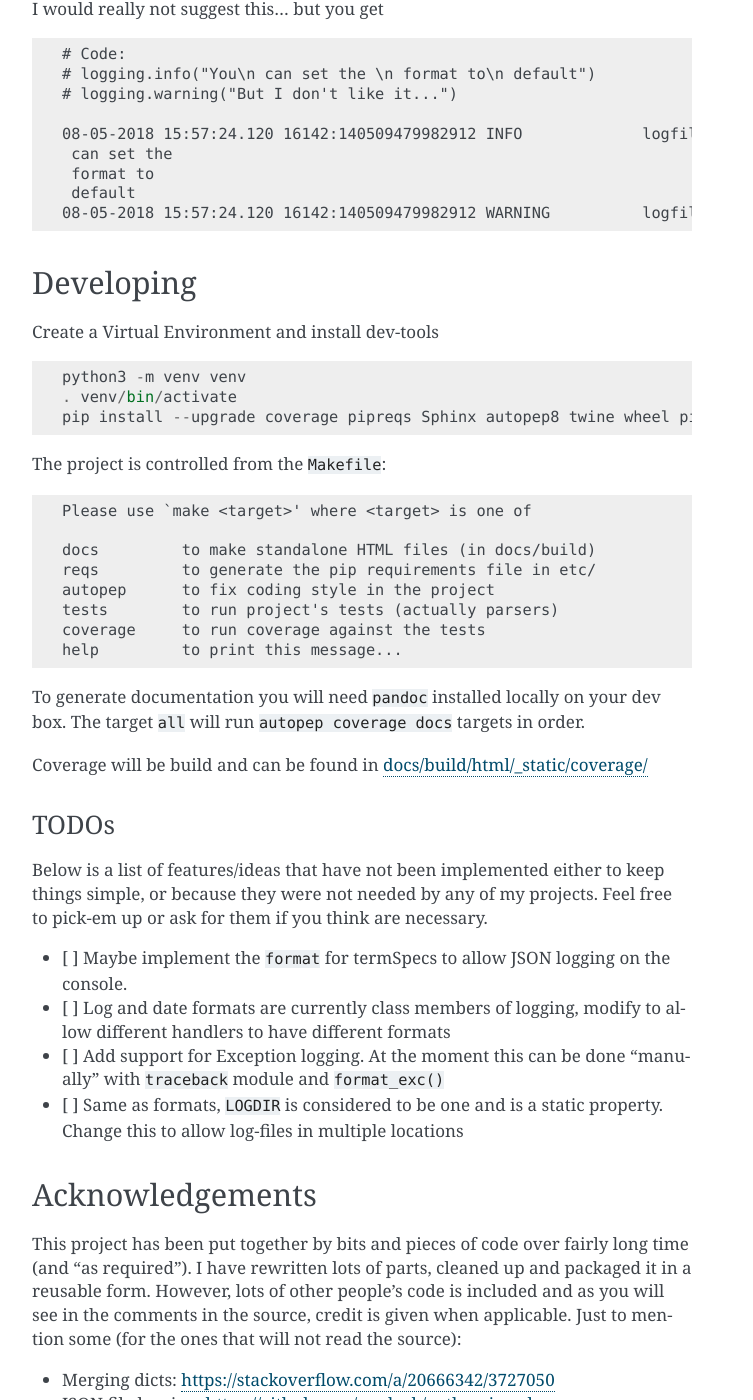
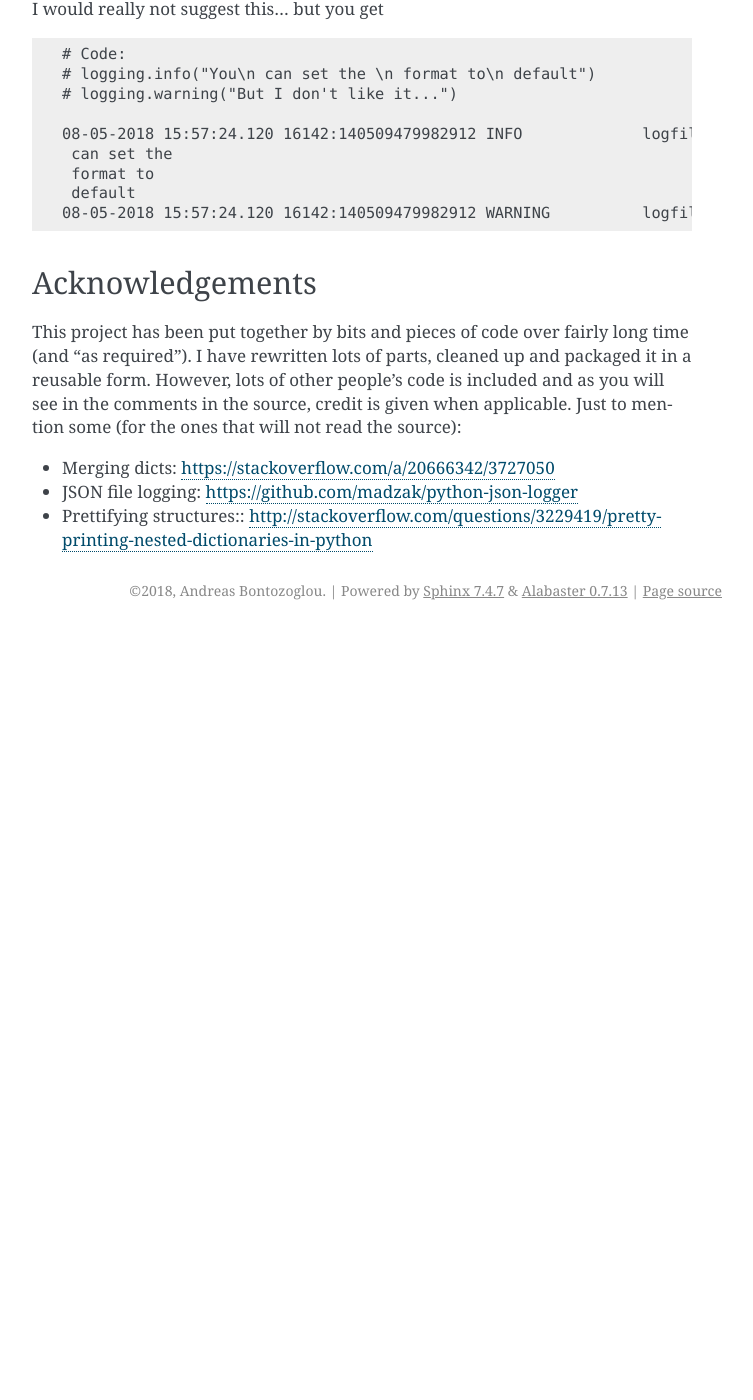
Before and after one commit to urban-1/lazylog, a Sphinx documentation site: the page built from docs/source/README.rst, in a window 1280 px wide and 1400 px high, scrolled down 5837 px. Shown: the whole window, without its empty margins (388-1141 px from the left). Built offline with Sphinx 7.4.7, drawn with Linux system fonts in a browser that asks for light colours; the version number could not be read and is left out; after the commit the page ends 6467 px from its top, so only the background shows below that.

```diff
--- a/docs/source/README.rst
+++ b/docs/source/README.rst
@@ -337,54 +337,6 @@ I would really not suggest this... but you get
      default
     08-05-2018 15:57:24.120 16142:140509479982912 WARNING          logfile 71  : But I don't like it...
 
-Developing
-----------
-
-Create a Virtual Environment and install dev-tools
-
-::
-
-    python3 -m venv venv
-    . venv/bin/activate
-    pip install --upgrade coverage pipreqs Sphinx autopep8 twine wheel pip setuptools
-
-The project is controlled from the ``Makefile``:
-
-.. code:: text
-
-    Please use `make <target>' where <target> is one of
-
-    docs         to make standalone HTML files (in docs/build)
-    reqs         to generate the pip requirements file in etc/
-    autopep      to fix coding style in the project
-    tests        to run project's tests (actually parsers)
-    coverage     to run coverage against the tests
-    help         to print this message...
-
-To generate documentation you will need ``pandoc`` installed locally on
-your dev box. The target ``all`` will run ``autopep coverage docs``
-targets in order.
-
-Coverage will be build and can be found in
-`docs/build/html/\_static/coverage/ <_static/coverage/index.html>`__
-
-TODOs
-~~~~~
-
-Below is a list of features/ideas that have not been implemented either
-to keep things simple, or because they were not needed by any of my
-projects. Feel free to pick-em up or ask for them if you think are
-necessary.
-
--  [ ] Maybe implement the ``format`` for termSpecs to allow JSON
-   logging on the console.
--  [ ] Log and date formats are currently class members of logging,
-   modify to allow different handlers to have different formats
--  [ ] Add support for Exception logging. At the moment this can be done
-   "manually" with ``traceback`` module and ``format_exc()``
--  [ ] Same as formats, ``LOGDIR`` is considered to be one and is a
-   static property. Change this to allow log-files in multiple locations
-
 Acknowledgements
 ----------------
 
--- a/docs/source/conf.py
+++ b/docs/source/conf.py
@@ -34,7 +34,7 @@ copyright = '2018, Andreas Bontozoglou'
 author = 'Andreas Bontozoglou'
 
 # Get the version
-out = (check_output(["git", "describe", "--always", "--match 'v[0-9]\.[0-9]'"])
+out = (check_output(["git", "describe", "--always", "--match", "v[0-9]*"])
        .strip()
        .decode("ascii"))
 
--- a/setup.py
+++ b/setup.py
@@ -3,12 +3,12 @@ from setuptools import setup
 from subprocess import check_output, PIPE
 
 # Get the version
-version = (check_output(["git", "describe", "--always", "--match 'v[0-9]\.[0-9]'"])
+version = (check_output(["git", "describe", "--always", "--match", "v[0-9]*"])
          .strip()
          .decode("ascii"))
 
-version = '.'.join(version[:2])
-
+version = '.'.join(version.split("-")[:2])
+print("\n*** FOUND VERSION: %s ***\n" % version)
 
 setup(
   name = 'simplelog',
```
Also changed, not shown: CONTRIBUTING.md (+46 -7 lines), README.md (+0 -44 lines), 1 other file.
